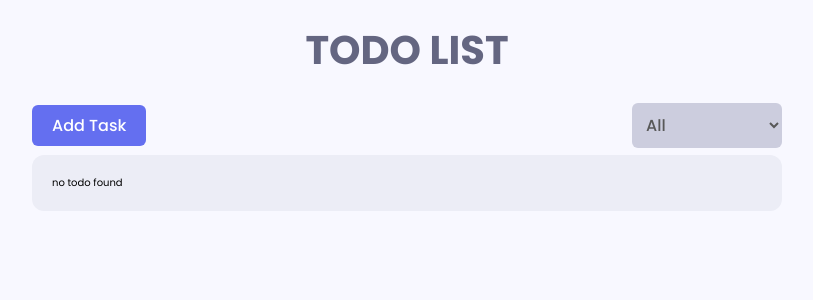
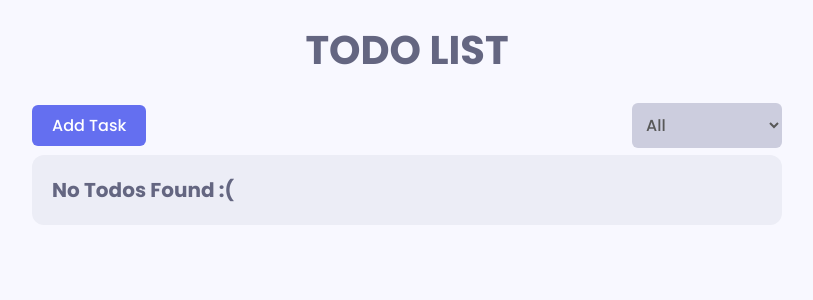
Before and after one commit to raffay2001/REDUX-TODO-APPLICATION, a React (Create React App) app: page / in a window 1280 px wide. Shown: the top 300 px of the page, without its empty margins (233-1046 px from the left). Built offline with nearby package versions, Linux system fonts and the light colour scheme.

Commit message:
Implemented Todo Filter Feature

```diff
--- a/src/components/AppContent.js
+++ b/src/components/AppContent.js
@@ -5,16 +5,26 @@ import styles from '../styles/modules/app.module.scss';
 
 const AppContent = () => {
     const todoList = useSelector((state) => state.todo.todoList);
-    // console.log(todoList);
+    const filterStatus = useSelector((state) => state.todo.filterStatus);
+
     const sortedTodoList = [...todoList];
     sortedTodoList.sort((a, b) => new Date(b.time) - new Date(a.time));
+
+
+    const filteredTodoList = sortedTodoList.filter(item => {
+        if (filterStatus === 'all') {
+            return true;
+        }
+        return item.status === filterStatus;
+    });
+
     return (
         <div className={styles.content__wrapper}>
-            {sortedTodoList && sortedTodoList.length > 0 ? (
-                sortedTodoList.map((todo) => (
+            {filteredTodoList && filteredTodoList.length > 0 ? (
+                filteredTodoList.map((todo) => (
                     <TodoItem key={todo.id} todo={todo}></TodoItem>
                 ))
-            ) : 'no todo found'}
+            ) : <h1 style={{color: '#646681'}}>No Todos Found :(</h1>}
         </div>
     );
 }
--- a/src/components/AppHeader.js
+++ b/src/components/AppHeader.js
@@ -2,13 +2,23 @@ import React, { useState } from 'react';
 import Button, { SelectButton } from './Button';
 import styles from '../styles/modules/app.module.scss';
 import TodoModal from './TodoModal';
+import { useDispatch, useSelector } from 'react-redux';
+import { updateFilterstatus } from '../slices/todoSlice';
 
 const AppHeader = () => {
     const [modalOpen, setModalOpen] = useState(false);
+    const filterStatus = useSelector((state) => state.todo.filterStatus);
+    const dispatch = useDispatch();
+
+    const updateFilter = (e) => {
+        console.log('Updating Select...');
+        dispatch(updateFilterstatus(e.target.value));
+    }
+
     return (
         <div className={styles.appHeader}>
             <Button variant='primary' onClick={() => setModalOpen(true)}>Add Task</Button>
-            <SelectButton id="status">
+            <SelectButton id="status" value={filterStatus} onChange={updateFilter}>
                 <option value="all">All</option>
                 <option value="incomplete">Incomplete</option>
                 <option value="complete">Complete</option>
--- a/src/slices/todoSlice.js
+++ b/src/slices/todoSlice.js
@@ -11,6 +11,7 @@ const getInitialTodo = () => {
 }
 
 const initialState = {
+    filterStatus: 'all',
     todoList: getInitialTodo(),
 };
 
@@ -55,9 +56,12 @@ export const todoSlice = createSlice({
                 window.localStorage.setItem('todoList', JSON.stringify(todoListArr));
                 state.todoList = todoListArr;
             }
+        },
+        updateFilterstatus: (state, action) => {
+            state.filterStatus =action.payload;
         }
     }
 });
 
-export const { addTodo, deleteTodo, updateTodo } = todoSlice.actions;
+export const { addTodo, deleteTodo, updateTodo, updateFilterstatus } = todoSlice.actions;
 export default todoSlice.reducer;
```
